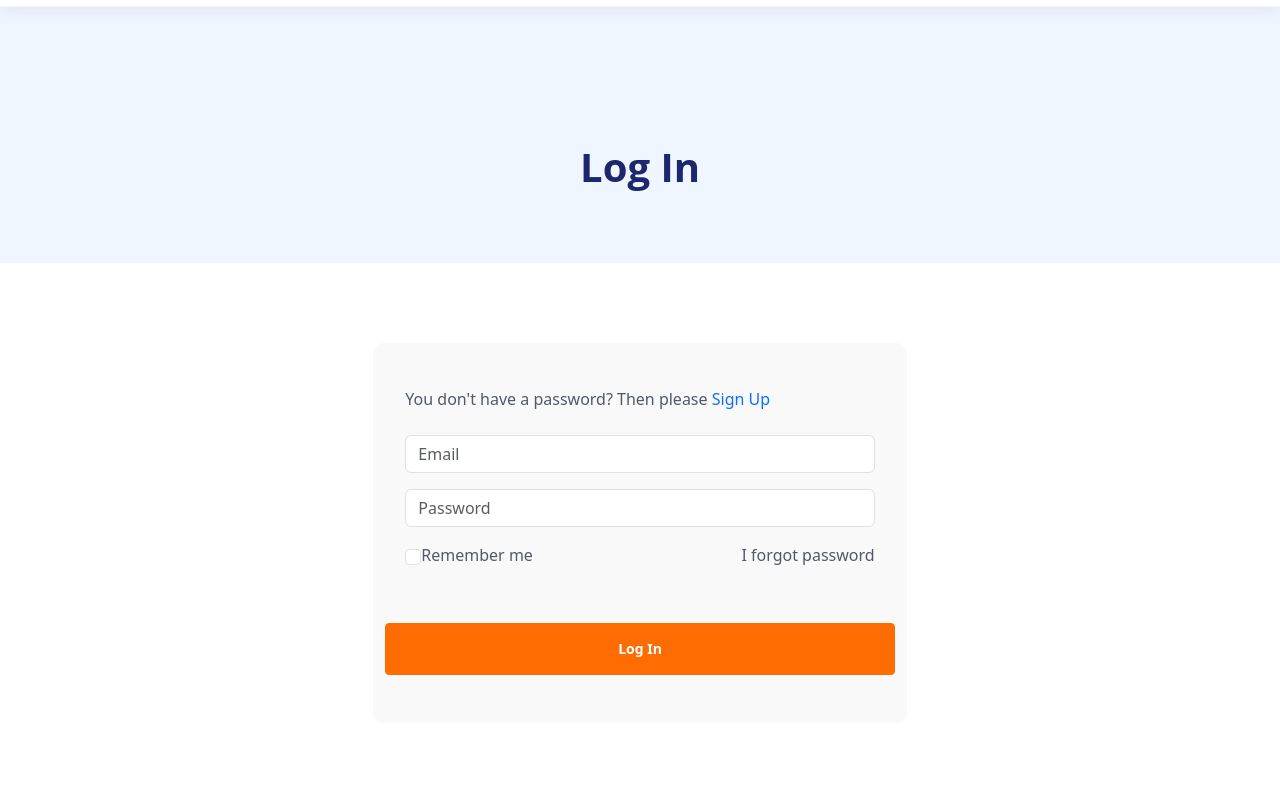
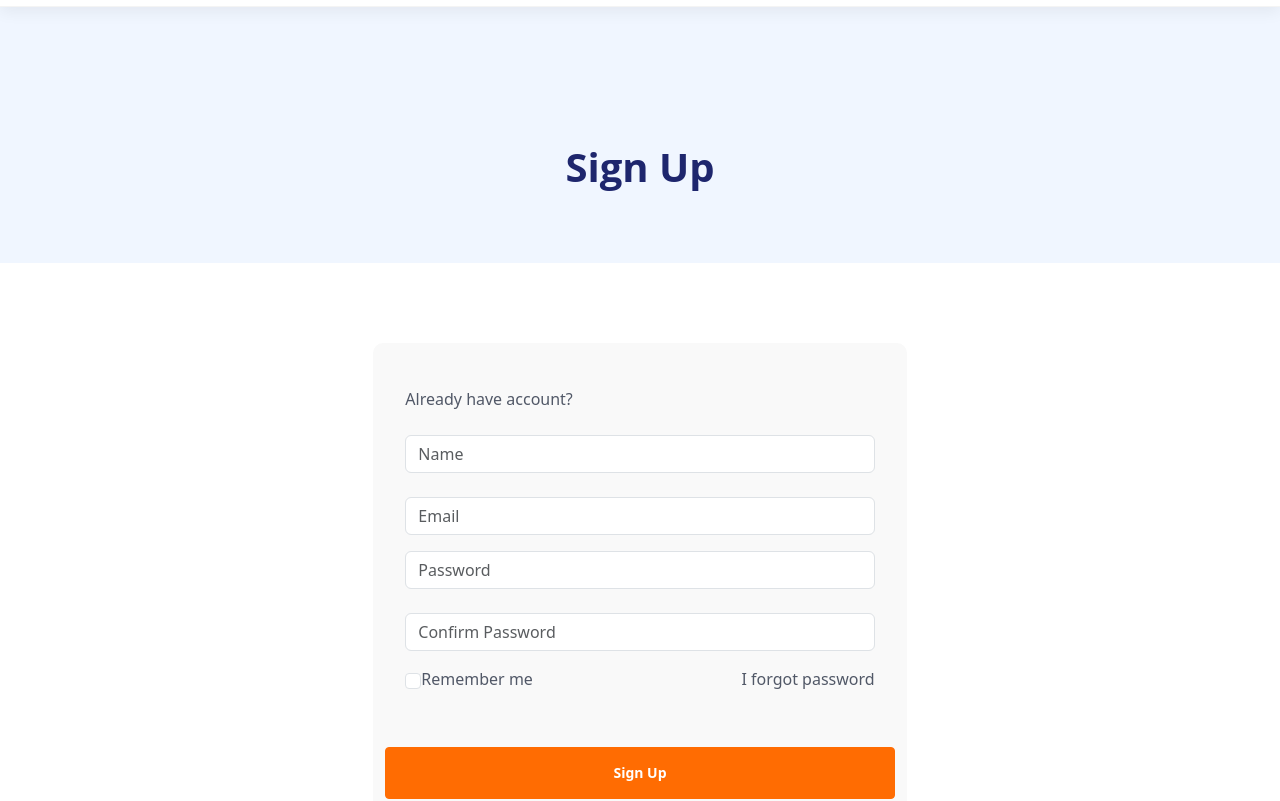
Before and after one commit to Sustainerz/Festifyer-HomePage, a React (Create React App) app: page / in a window 1280 px wide. Shown: the part 320-1121 px from the top of the page. Built offline with nearby package versions, Linux system fonts and the light colour scheme.

Commit message:
login-changed-to-signup

```diff
--- a/src/App.js
+++ b/src/App.js
@@ -4,7 +4,7 @@ import ImageSlider from './layout/ImageSlider.js';
 import Main from './layout/Main.js';
 import CardSec from './layout/CardSec.js';
 import CustomNavbar from './layout/Navbar.js';
-import Login from './layout/Login';
+import SignUp from './layout/SignUp';
 
 function App() {
   const images = [
@@ -25,7 +25,7 @@ function App() {
   return (
     <div className="App">
     <CustomNavbar/>
-    <Login/>
+    <SignUp/>
         {/* <Main />
     <ImageSlider images={images} />
       <CardSec /> */}
--- a/src/layout/Login.js
+++ b/src/layout/SignUp.js
@@ -1,14 +1,14 @@
 import React from 'react';
-import '../style/Login.css';
+import '../style/SignUp.css';
 
-export default function Login() {
+export default function SignUp() {
   return (
     <>
       <header className='attached-header' style={{ font: '400 1rem/1.625rem "Open Sans", sans-serif' }}>
         <div className='container'>
           <div className='row'>
             <div className="col-xl-10 offset-xl-1" style={{ color: '#1e266d' }}>
-              <h1 className="text-center"><b>Log In</b></h1>
+              <h1 className="text-center"><b>Sign Up</b></h1>
             </div>
           </div>
         </div>
@@ -16,12 +16,18 @@ export default function Login() {
       <div className='container col-xl-5 offset-xl-3.5' style={{ backgroundColor: '#f9f9f9', borderRadius: '10px', marginTop: '80px', marginBottom: '80px',paddingBottom:'40px'}}>
         <div className='row' style={{ padding: '20px', marginBottom: '10px' }}>
           <div className="col my-4 text-left">
-            <p style={{textAlign:'left',color:'#515867'}}> You don't have a password? Then please <a href="/" className='signup'>Sign Up </a></p>
+           <p style={{textAlign:'left',color:'#515867'}}>Already have account?</p>
             <div className="mb-3 my-4">
-              <input type="email" className="form-control" id="exampleFormControlInput1" placeholder="Email" />
+              <input type="name" className="form-control" id="exampleFormControlInput1" placeholder="Name" />
+            </div>
+            <div className="mb-3 my-4">
+              <input type="email" className="form-control" id="exampleFormControlInput2" placeholder="Email" />
             </div>
             <div className="mb-3">
-              <input type="password" className="form-control" id="exampleFormControlInput2" placeholder="Password" />
+              <input type="password" className="form-control" id="exampleFormControlInput3" placeholder="Password" />
+            </div>
+            <div className="mb-3 my-4">
+              <input type="confirm-pass" className="form-control" id="exampleFormControlInput4" placeholder="Confirm Password" />
             </div>
             <div className="form-check" style={{ display: 'flex', alignItems: 'center' }}>
               <input className="form-check-input" type="checkbox" value="" id="flexCheckDefault" />
@@ -34,7 +40,7 @@ export default function Login() {
             </div>
           </div>
         </div>
-        <button className="form-control-submit-button mb-2" type="submit">Log In</button>
+        <button className="form-control-submit-button mb-2" type="submit">Sign Up</button>
       </div>
     </>
   );
```
Also changed, not shown: src/style/SignUp.css (renamed from src/style/Login.css).
